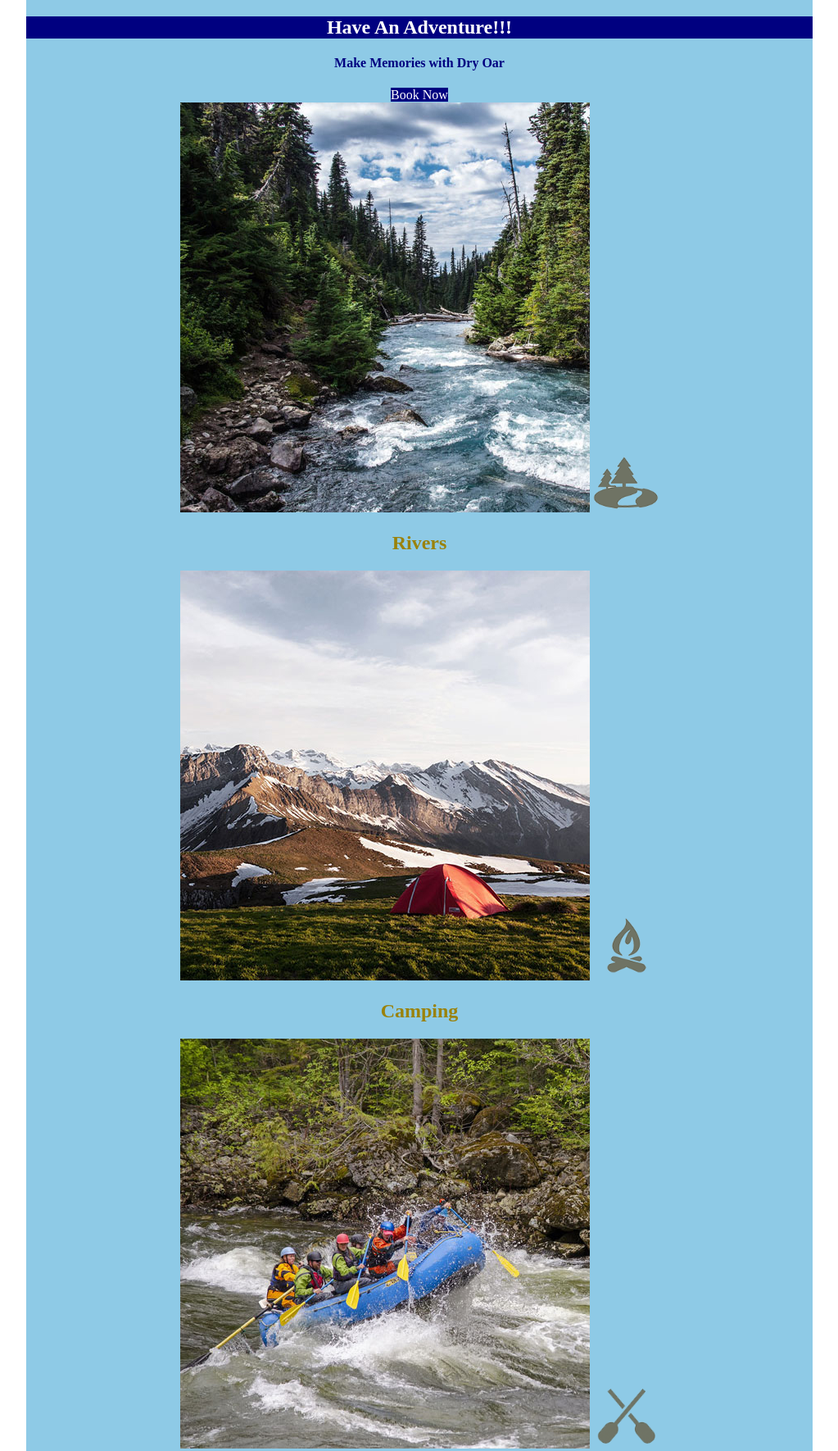
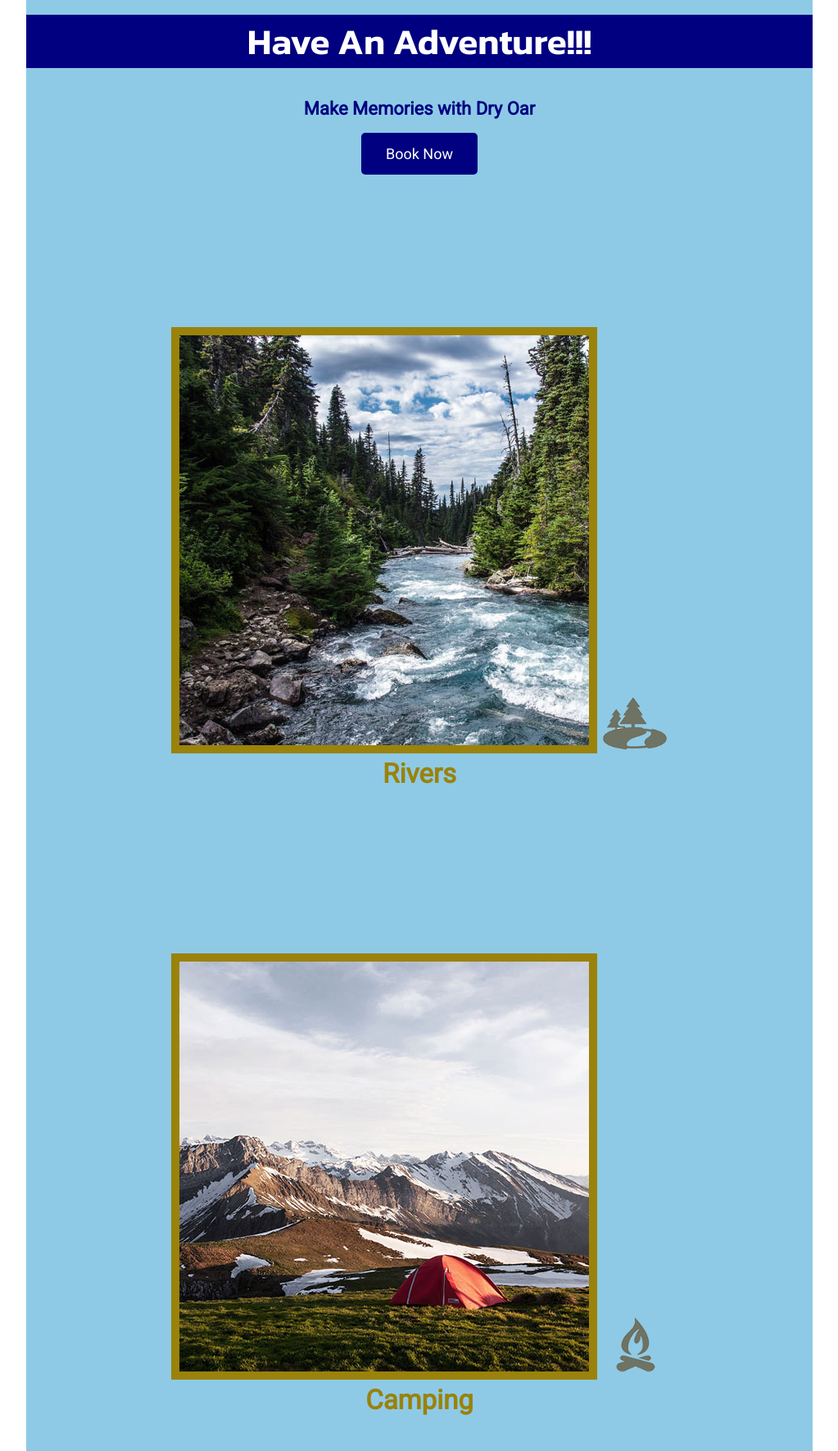
Before and after one commit to le3rcbreeze/wdd130, a plain HTML site: page wwr/index.html in a window 1280 px wide. Shown: the part 1020-2790 px from the top of the page at 82% size, without its empty margins (128-1151 px from the left). Drawn offline with Linux system fonts and the light colour scheme.

Commit message:
margins are added

```diff
--- a/wwr/index.html
+++ b/wwr/index.html
@@ -30,29 +30,28 @@
         </div>
         </section>
     </div>
-    <main class="Rivers">
-        <section class="Rivers">
+    <main class="home-grid">
+        <section class="rivers-card">
             <img class="card-img" src="images/RIVER.jpg" alt="River">
             <img class="icon" src="images/RIVER_ICON.png" alt="River icon">
             <h2>Rivers</h2>
         </section>
-        <section class="CAMPING">
+        <section class="camping-card">
             <img class="card-img" src="images/CAMPING.jpg" alt="CAMPING">
             <img class="icon" src="images/FIRE_ICON.png" alt="FIRE_ICON">
             <h2>Camping</h2>
         </section>
-        <section class="RAPIDS">
+        <section class="rapids-card">
             <img class="card-img" src="images/RAPIDS.jpg" alt="RAPIDS">
             <img class="icon" src="images/OARS_ICON.png" alt="OARS_ICON">
             <h2>Rapids</h2>
         </section>
-        <div id="background">
-        <img class="MOUNTAINS" src="images/MOUNTAINS.jpg" alt="MOUNTAINS">
+        <div id="background"></div>
+        <img class="mountains" src="images/MOUNTAINS.jpg" alt="MOUNTAINS">
         <section class="msg">
-            <h2>We are more than just shopping, we also deliver fast straight through your door!</h2>
-            <p>Enjoy shopping right in your own home. From provinces, states, town, and cities; it's not just shopping. It's a great way to schedule your time and also avoid going to crowded areas like shopping malls. </p>
-            <a class='Join Us' href="Joinus.html">Join Us!</a>
-        </div>
+            <h2>More Than Just The Thrill!</h2>
+            <p>Enjoy the breathtaking scenery. From valleys, meadows, canyons, and high peaks; it's way more than just the rapids. It's a great way to get away from it all and relax amongst all the beauty of the great outdoors. </p>
+            <a class='join' href="rivers.html">Join Us</a>
         </section>
     </main>
     <footer>
--- a/wwr/styles/site-plan-rafting.css
+++ b/wwr/styles/site-plan-rafting.css
@@ -1,8 +1,7 @@
 /* if you are using any Google fonts change the font names below to your fonts.
 Any spaces in your font name should be replaced with a +.
 Fonts are separated by a & */
-@import url('https://fonts.googleapis.com/css2?family=Lato:ital,wght@1,300&family=Roboto:wght@700&display=swap');
-
+@import url('https://fonts.googleapis.com/css2?family=Kanit:wght@600&family=Lato&family=Roboto&display=swap');
 :root {
   /* change the values below to your colors from your palette */
   --primary-color: #8ECAE6  ;
@@ -11,8 +10,8 @@ Fonts are separated by a & */
   --accent2-color: white;
 
   /* change the values below to your chosen font(s) */
-  --heading-font: "Roboto";
-  --paragraph-font: Lato, Helvetica, sans-serif;
+  --heading-font: "Kanit";
+  --paragraph-font: Lato, Roboto;
 
   /* these colors below should be chosen from among your palette colors above */
   --headline-color-on-white: #000000;  /* headlines on a white background */
--- a/wwr/styles/style.css
+++ b/wwr/styles/style.css
@@ -1,6 +1,8 @@
+@import url('https://fonts.googleapis.com/css2?family=Kanit:wght@600&family=Lato&family=Roboto&display=swap');
 h2 {
     color: #9A820B;
     text-align: center;
+    margin: 0;
 }
 h1, h4 {
     color: #000080;
@@ -15,6 +17,7 @@ nav a {
     color: black;
     text-align: center;
     text-decoration: none;
+    padding: 35px;
 }
 #hero-msg h1, #hero-msg h4 {
     text-align: center;
@@ -30,6 +33,10 @@ main section {
 }
 body {
     color: #8ecae6;
+    font-family: Roboto, Lato;
+    font-size: 22px;
+    margin: 0;
+    padding: 0;
 }
 header {
     color: #000080;
@@ -42,6 +49,10 @@ nav a:hover {
     background-color: #000080;
     color: white;
     text-decoration: none;
+    font-size: 18px;
+    padding: 15px 30px;
+    margin-top: 50px;
+    border-radius: 5px;
 }
 .book:hover, .join:hover {
     background-color: #000080;
@@ -53,20 +64,29 @@ nav a:hover {
 .msg {
     background-color: white;
     text-align: center;
+    line-height: 1.5em;
+    padding: 35px;
 }
 footer {
     background-color: #000080;
     color:white;
+    padding: 25px 50px;
+    margin-top: 200px;
 }
 .home-title{
     background-color: navy;
     color: white;
+    font-family: 'Kanit', 'Lato', Roboto;
+    font-size: 2em;
+    margin-top: 10px;
 }
 .msg h2 {
     color: black;
 }
 .msg p {
     color:black;
+    font-size: .8em;
+    padding-bottom: 15px;
 }
 footer a {
     color: #000080;
@@ -77,6 +97,7 @@ footer:hover {
 }
 .icon {
     width: 80px;
+    padding-top: 10px;
 }
 footer p {
     font-size: 1.2em;
@@ -84,3 +105,18 @@ footer p {
 footer p a:hover {
     text-decoration: underline;
 }
+#logo_link {
+    padding-top: 5px;
+}
+footer .social img {
+    padding-top: 15px;
+}
+.rivers-card, .camping-card, .rapids-card {
+    margin: 200px 0;
+}
+.card-img {
+    border: 10px solid #9A820B;
+}
+main section img {
+    box-sizing: border-box;
+}
```
